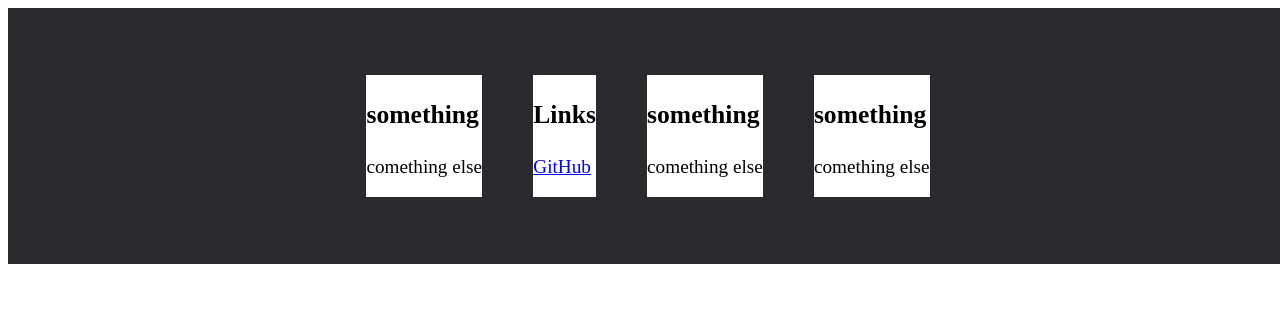
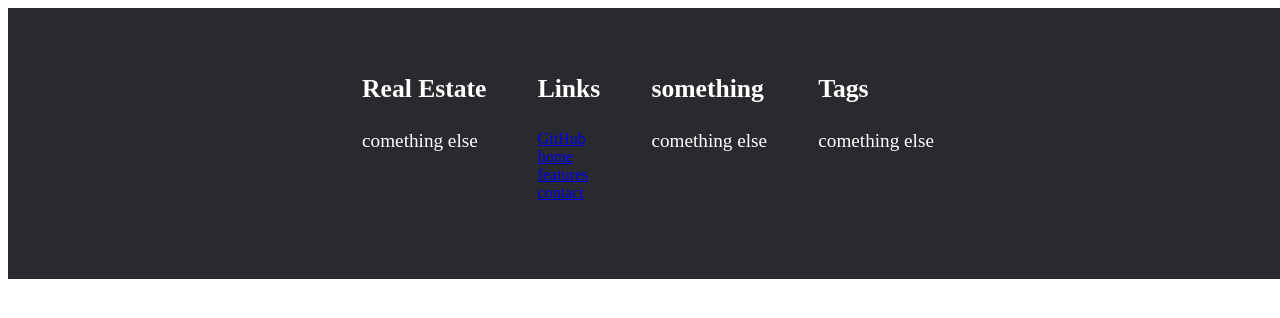
Before and after one commit to nazmieievilya/gatsby-starter-minimalr, a Gatsby site: page /components/FooterComp in a window 1280 px wide. Built offline with nearby package versions, Linux system fonts and the light colour scheme; Gatsby itself is replaced by a stand-in of ours.

Commit message:
Footer developing

```diff
--- a/src/pages/components/Features.js
+++ b/src/pages/components/Features.js
@@ -70,7 +70,7 @@ const GridContainer = styled.div`
 const Features = () => {
   return (
     <>
-      <FeaturesContainer>
+      <FeaturesContainer id="features" >
         <div>
           <h2 id="maint" className="m-4">
             Buying a home shouldn't be a mystery
--- a/src/pages/components/FooterComp.js
+++ b/src/pages/components/FooterComp.js
@@ -1,36 +1,42 @@
 import React from "react";
 import styled from "styled-components";
-
+import { Link } from "gatsby";
 const FooterContainer = styled.div`
   margin: 0;
+  padding-top: 15px;
   display: flex;
-  align-items: center;
+  align-items: flex-start;
   justify-content: center;
   background-color: #292a2e;
   width: 100vw;
   height: 20vw;
-  h3{
+  li {
+    list-style: none;
+  }
+  h3 {
     font-size: 2vw;
   }
-    p{
+  p {
     font-size: 1.5vw;
   }
 
   .FooterItem {
     margin: 2vw;
-    background-color: white;
+    color: white;
   }
   @media (max-width: 478px) {
+    li {
+      font-size: 3.5vw;
+    }
     height: 40vw;
     .FooterItem {
-    h3{
+      h3 {
         font-size: 4vw;
       }
-    p{
+      p {
         font-size: 3.5vw;
       }
       margin: 2vw;
-    background-color: white;
     }
   }
 `;
@@ -38,19 +44,34 @@ const FooterComp = () => {
   return (
     <FooterContainer>
       <div className="FooterItem">
-        <h3>something </h3>
+        <h3>Real Estate</h3>
         <p>comething else</p>
       </div>
       <div className="FooterItem">
         <h3>Links</h3>
-        <p><a href="https://github.com/nazmieievilya/gatsby-starter-minimalr" >GitHub</a></p>
+        <li>
+          <a href="https://github.com/nazmieievilya/gatsby-starter-minimalr">
+            GitHub
+          </a>
+        </li>
+        <li>
+          <Link textDecoration="none" to="#home">
+            home
+          </Link>
+        </li>
+        <li>
+          <Link to="#features">features</Link>
+        </li>
+        <li>
+          <Link to="#contact">contact</Link>
+        </li>
       </div>
       <div className="FooterItem">
         <h3>something </h3>
         <p>comething else</p>
       </div>
       <div className="FooterItem">
-        <h3>something </h3>
+        <h3>Tags</h3>
         <p>comething else</p>
       </div>
     </FooterContainer>
--- a/src/pages/components/Form.js
+++ b/src/pages/components/Form.js
@@ -16,7 +16,7 @@ const FormContainer = styled.div`
 
 const Form = () => {
   return (
-    <FormContainer>
+    <FormContainer id="contact" >
       <div>
         <h1 className="text-center py-3 display-6 px-4 text-light">
           Sign Up Now!
--- a/src/pages/components/Home.js
+++ b/src/pages/components/Home.js
@@ -35,7 +35,7 @@ const LandingText = styled.div`
 
 const Home = () => {
   return (
-    <HomeContainer>
+    <HomeContainer id="home" >
       <TextContainer>
         <LandingText>
           <h2>Real Estate Company</h2>
--- a/src/pages/components/Service.js
+++ b/src/pages/components/Service.js
@@ -53,7 +53,7 @@ const ServiceContainer = styled.div`
 `;
 const Service = () => {
   return (
-    <ServiceContainer>
+    <ServiceContainer id="contact" >
       <div className="serviceCont">
         <div className="text-primary me-1">
           <svg
```
Also changed, not shown: src/pages/components/NavBar.js (+23 -8 lines). Lines whose indentation alone changed are shown as unchanged.
